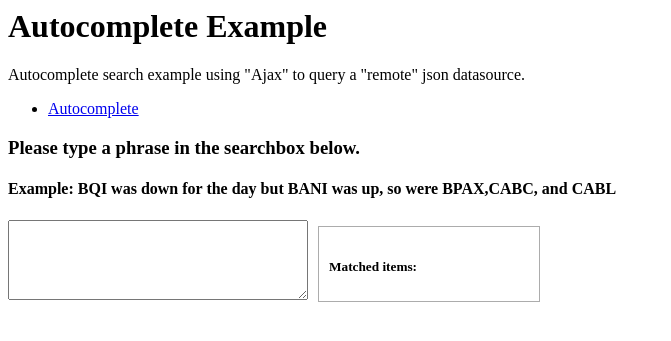
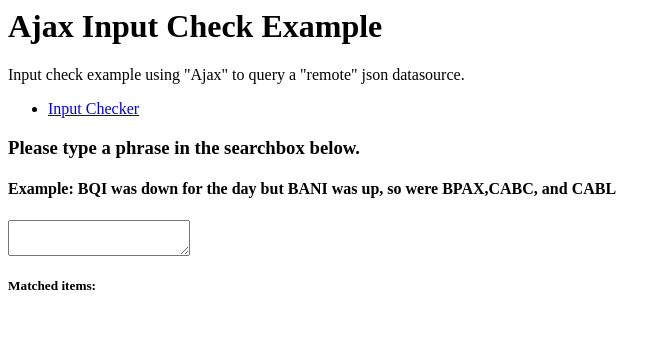
Before and after one commit to w3geekery/w3geekery, a PHP site: page /example_autocomplete.php in a window 1280 px wide. Shown: the top 341 px of the page, without its empty margins (0-671 px from the left). Run offline with PHP 8.4, Linux system fonts and the light colour scheme.

Commit message:
Minor tweaks, move css/js to externals

```diff
--- a/application/views/page/example_autocomplete.php
+++ b/application/views/page/example_autocomplete.php
@@ -1,8 +1,8 @@
 
     <div class="intro-box">
-        <h1>Autocomplete Example</h1>
+        <h1>Ajax Input Check Example</h1>
 
-        <p>Autocomplete search example using "Ajax" to query a "remote" json datasource.</p>
+        <p>Input check example using "Ajax" to query a "remote" json datasource.</p>
     </div>
 
     <div class="clearfix"></div>
@@ -10,7 +10,7 @@
     <div class="content-box">
         <div id="slider">
             <ul class="navigation">
-                <li><a href="#autocomplete">Autocomplete</a></li>
+                <li><a href="#autocomplete">Input Checker</a></li>
             </ul>
 
             <div class="scrollWrap">
@@ -19,30 +19,6 @@
                         <div class="panel" id="autocomplete">
                             <h3>Please type a phrase in the searchbox below.</h3>
                             <h4>Example: BQI was down for the day but BANI was up, so were BPAX,CABC, and CABL</h4>
-<style type="text/css">
-div.response {
-float: left;
-width: 200px;
-height: auto;
-padding: 10px;
-border: 1px solid #ACACAC;
-background-color: white;
-position: relative;
-top: 6px;
-left: 10px;
-}
-div.response h5 {margin-bottom: 4px;}
-div.response ol li {
-font-size: 11px;
-}
-
-textarea#ac_search {
-    width: 300px;
-    height: 80px;
-    float:left;
-}
-</style>
-
 
 <textarea id="ac_search">
 
@@ -53,30 +29,6 @@ textarea#ac_search {
     </ol>
 </div>
 
-<script type="text/javascript">
-
-$(function() {
-    $("#ac_search").on('keyup',function() {
-        var data = { "ac_search": $("#ac_search").val()};
-        $.ajax({
-            url: "/autocomplete",
-            data: data,
-            type: "GET",
-            dataType: "JSON",
-            success: function(r) {
-                if ((!r.errors) && (r.matches.length)) {
-                    if (r.matches !== false) {
-                        $.each(r.matches, function(ix,obj) {
-                            $('.response ol').append("<li>"+obj+"</li>");
-                        });
-                    }
-                }
-            }
-        });
-    });
-});
-</script>
-
                         </div>
                     </div>
                 </div>
--- a/application/views/page/portfolio.php
+++ b/application/views/page/portfolio.php
@@ -31,7 +31,7 @@
                             </ul>
                             <h4>Javascript/jQuery</h4>
                             <ul>
-                                <li><a href="/portfolio/autocomplete">Ajax Autocomplete Example</a></li>
+                                <li><a href="/examples/autocomplete">Ajax Input Check Example</a></li>
                                 <li>More coming soon...</li>
                             </ul>
                         </div>
```
Also changed, not shown: public/media/css/site.css (+22 -0 lines), public/media/js/site-min.js.
